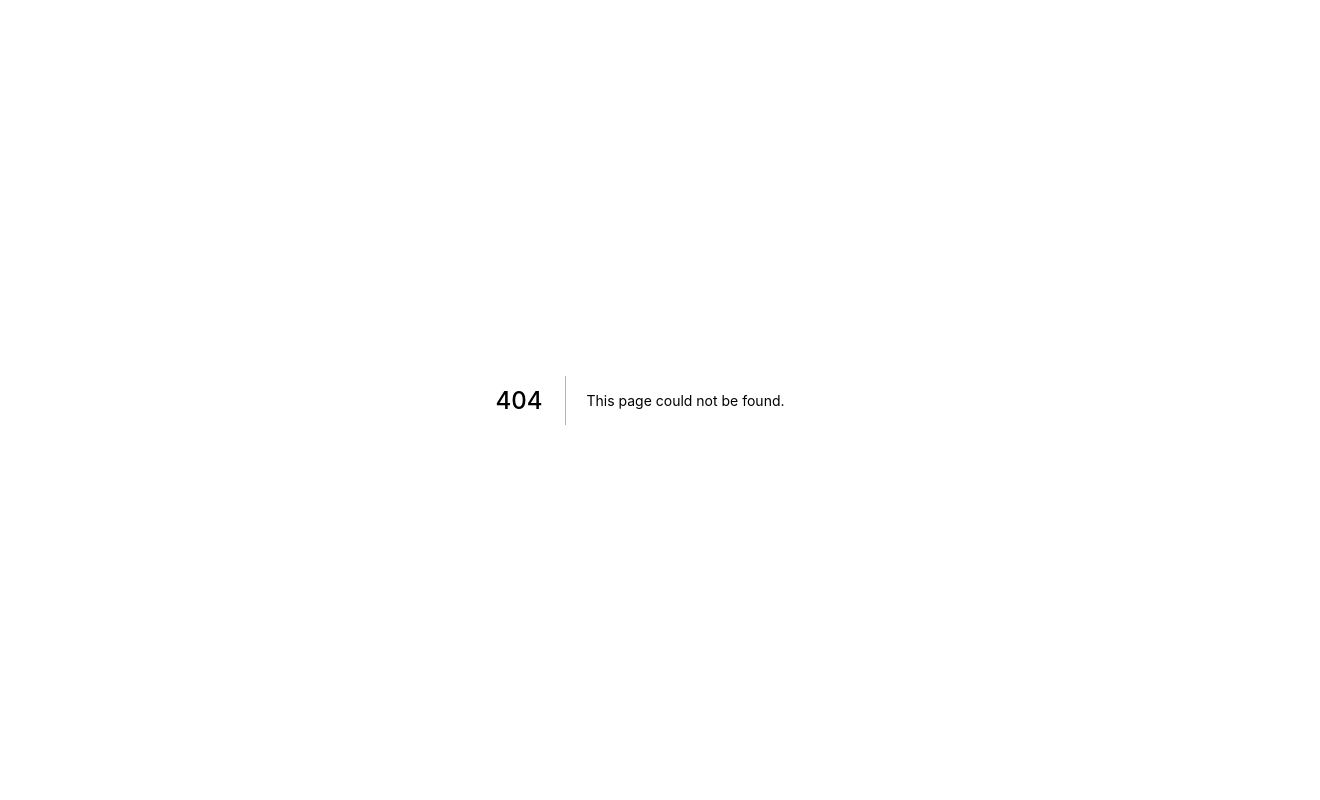
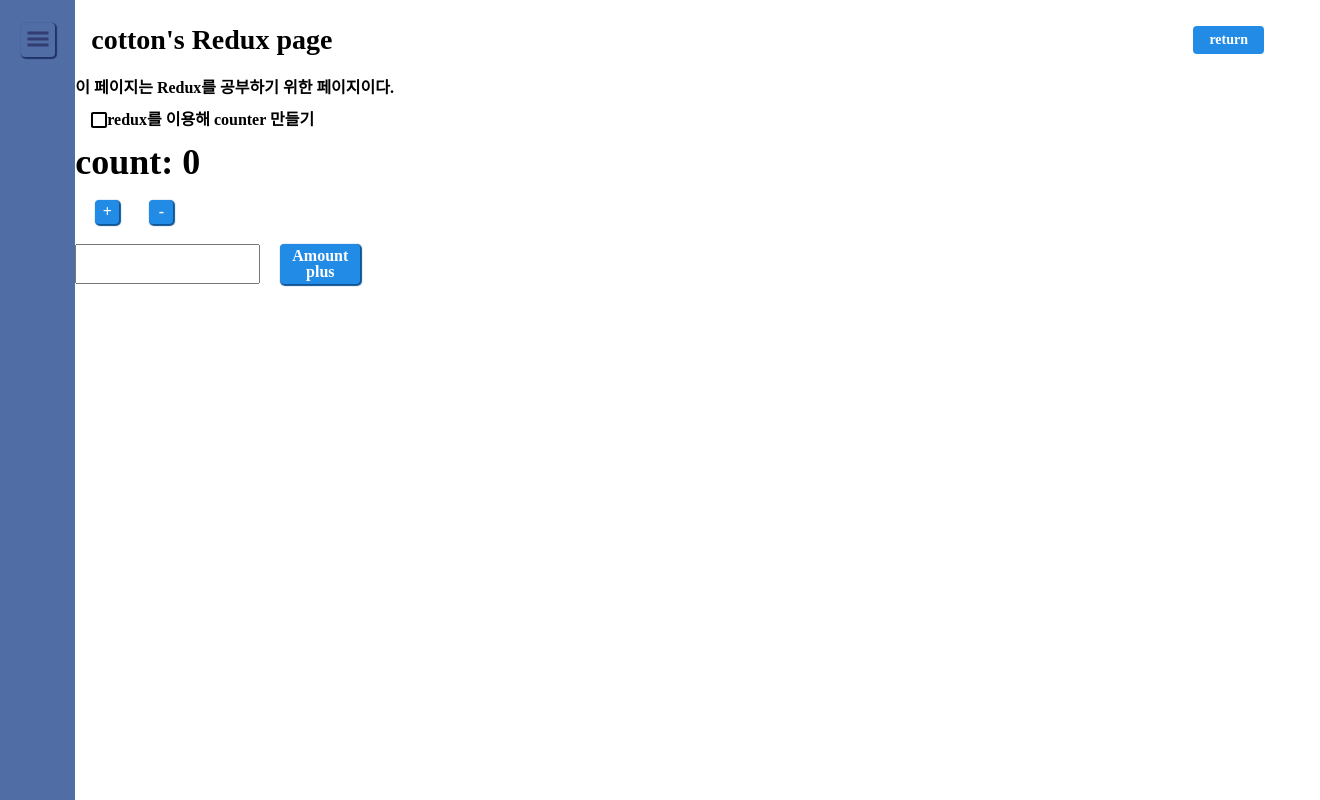
Before and after one commit to beomseok37/nextjs-practice, a Next.js app in the folder follow-todolist/: page /redux in a window 1280 px wide. Before the commit this address had no page. Shown: the whole page, 1320 px wide, since content can reach past the window. Built offline with nearby package versions, Linux system fonts and the light colour scheme; a web font is replaced by a local one.

Commit message:
feat: Redux 페이지 구현

```diff
--- /dev/null
+++ b/follow-todolist/src/components/ReduxCounter/index.tsx
@@ -0,0 +1,42 @@
+import { FormEvent, ReactElement, useState } from 'react';
+import { useDispatch, useSelector } from 'react-redux';
+
+import Column from 'src/components/Grid/Column';
+import Row from 'src/components/Grid/Row';
+
+import {
+  selectCount,
+  increment,
+  decrement,
+  incrementByAmount,
+} from 'src/redux/reducer/counter';
+
+import { Count, Button, Input } from './style';
+
+function ReduxCounter(): ReactElement {
+  const dispatch = useDispatch();
+  const count = useSelector(selectCount);
+  const [amount, setAmount] = useState(1);
+
+  const handleChange = (e: FormEvent<HTMLInputElement>) => {
+    setAmount(+e.currentTarget.value);
+  };
+
+  return (
+    <Column padding="36px" height="fit-content">
+      <Count>count: {count}</Count>
+      <Row padding="20px">
+        <Button onClick={() => dispatch(increment())}>+</Button>
+        <Button onClick={() => dispatch(decrement())}>-</Button>
+      </Row>
+      <Row>
+        <Input onChange={handleChange} type="number" />
+        <Button onClick={() => dispatch(incrementByAmount(+amount))} big>
+          Amount plus
+        </Button>
+      </Row>
+    </Column>
+  );
+}
+
+export default ReduxCounter;
--- /dev/null
+++ b/follow-todolist/src/components/ReduxCounter/style.ts
@@ -0,0 +1,47 @@
+import styled from '@emotion/styled';
+
+import { buttonColor } from 'src/constant/buttonColor';
+
+interface ButtonProps {
+  big?: boolean;
+}
+
+const Count = styled.p`
+  font-size: 36px;
+`;
+
+const Button = styled.button<ButtonProps>`
+  display: flex;
+  justify-content: center;
+  align-items: center;
+  ${({ big }) =>
+    big
+      ? `width:80px;
+      height:40px;`
+      : `width: 24px;
+  height: 24px;`}
+  padding: 4px;
+  margin-right: 30px;
+  border-radius: 4px;
+  background: ${buttonColor.blue};
+  color: white;
+
+  box-shadow: 1px 1px 1px 1px #0d5594;
+  &:hover {
+    cursor: pointer;
+  }
+  &:active {
+    // box-shadow: 1px 1px 1px 1px #0d5594 inset;
+    box-shadow: none;
+  }
+`;
+
+const Input = styled.input`
+  margin-right: 20px;
+`;
+
+Button.defaultProps = {
+  big: false,
+};
+
+export { Count, Button, Input };
--- a/follow-todolist/src/constant/page.ts
+++ b/follow-todolist/src/constant/page.ts
@@ -1,6 +1,6 @@
-const BOX_PAGE_CONTENT = `공부할 내용: todolist 상태관리 하는 법 (벨로퍼트님의 블로그를 따라할
+const BOX_PAGE_CONTENT = `todolist 상태관리 하는 법 (벨로퍼트님의 블로그를 따라할
     예정)`;
-const BUTTON_PAGE_CONTENT = `공부한 내용: 컴포넌트 만들기 기초, component의 rest props, styled in
+const BUTTON_PAGE_CONTENT = `컴포넌트 만들기 기초, component의 rest props, styled in
 js(emotion), mixin 연습`;
-
-export { BOX_PAGE_CONTENT, BUTTON_PAGE_CONTENT };
+const REDUX_PAGE_CONTENT = `redux를 이용해 counter 만들기`;
+export { BOX_PAGE_CONTENT, BUTTON_PAGE_CONTENT, REDUX_PAGE_CONTENT };
--- /dev/null
+++ b/follow-todolist/src/pages/redux.tsx
@@ -0,0 +1,26 @@
+import type { NextPage } from 'next';
+
+import Header from 'src/components/Header';
+import SideBar from 'src/components/SideBar';
+import Row from 'src/components/Grid/Row';
+import Column from 'src/components/Grid/Column';
+import ReduxCounter from 'src/components/ReduxCounter';
+import PageContent from 'src/components/PageContent';
+
+import { REDUX_PAGE_CONTENT } from 'src/constant/page';
+
+const Redux: NextPage = () => {
+  return (
+    <Row>
+      <SideBar />
+      <Column>
+        <Header pageName="Redux" />
+        <p>이 페이지는 Redux를 공부하기 위한 페이지이다.</p>
+        <PageContent content={REDUX_PAGE_CONTENT} />
+        <ReduxCounter />
+      </Column>
+    </Row>
+  );
+};
+
+export default Redux;
```
